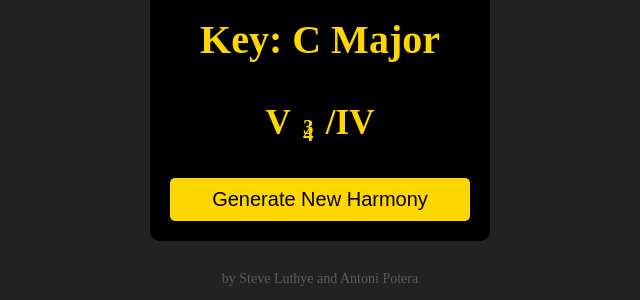
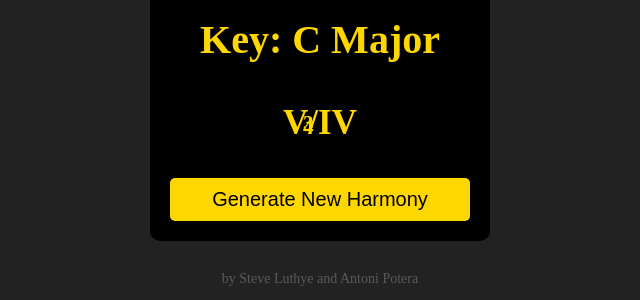
Before and after one commit to Zephlyn/Zephlyn.github.io, a Jekyll site: the page index.html, which Jekyll copies as it is, in a window 1280 px wide. Shown: the part 182-482 px from the top of the page, without its empty margins (320-960 px from the left). Built offline with Jekyll 4.4.1, drawn with Linux system fonts in a browser that asks for light colours.

Commit message:
Update index.html

```diff
--- a/index.html
+++ b/index.html
@@ -54,11 +54,9 @@
         }
 
         .stacked {
+            display: inline-block;
+            vertical-align: middle;
             position: relative;
-            display: inline-block;
-            width: 1em;
-            text-align: center;
-            line-height: 1;
         }
 
         .stacked .sup {
@@ -71,7 +69,7 @@
 
         .stacked .sub {
             position: absolute;
-            bottom: -0.2em;
+            bottom: -0.5em;
             left: 50%;
             transform: translateX(-50%);
             font-size: 0.6em;
```
